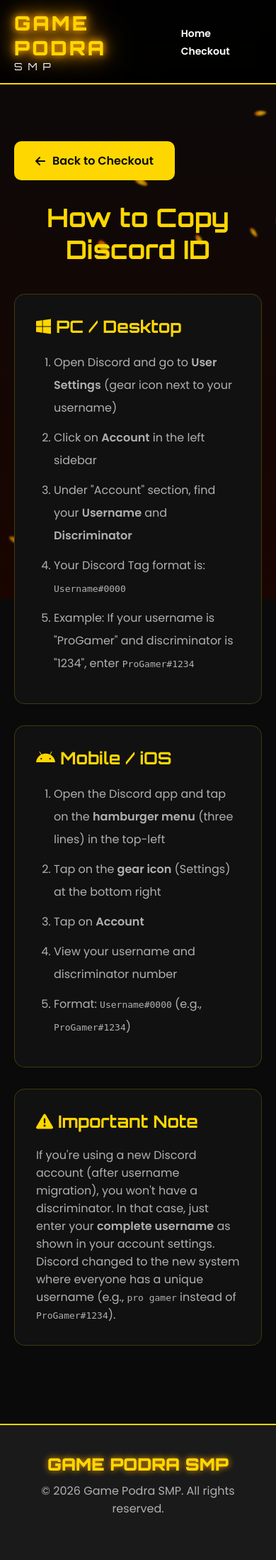
After one commit to spy1345a/GamePodra-Store, a Flask app: page /discord-help in a window 390 px wide. The commit adds this page. Shown: the whole page at 71% size. Run offline with Flask 3, Linux system fonts and the light colour scheme.

Commit message:
Add Discord ID help page with PC and mobile instructions

```diff
--- a/app.py
+++ b/app.py
@@ -31,5 +31,10 @@ def checkout():
                          price=price)
 
 
+@app.route('/discord-help')
+def discord_help():
+    return render_template('discord-help.html')
+
+
 if __name__ == '__main__':
     app.run(debug=True)
--- a/static/style.css
+++ b/static/style.css
@@ -934,3 +934,89 @@ html {
         min-width: 100%;
     }
 }
+
+/* Help Icon */
+.help-icon {
+    color: var(--yellow);
+    text-decoration: none;
+    margin-left: 8px;
+    font-size: 14px;
+    transition: all 0.3s ease;
+}
+
+.help-icon:hover {
+    text-shadow: 0 0 10px var(--yellow-glow);
+    transform: scale(1.1);
+}
+
+/* Discord Help Page */
+.help-section {
+    padding: 80px 20px;
+    min-height: 80vh;
+    position: relative;
+    z-index: 1;
+}
+
+.help-container {
+    max-width: 800px;
+    margin: 0 auto;
+}
+
+.help-container h1 {
+    font-family: 'Orbitron', sans-serif;
+    color: var(--yellow);
+    text-align: center;
+    margin-bottom: 40px;
+    font-size: 36px;
+}
+
+.help-card {
+    background: var(--card-bg);
+    border-radius: 15px;
+    padding: 30px;
+    margin-bottom: 30px;
+    border: 1px solid rgba(255, 215, 0, 0.2);
+}
+
+.help-card h2 {
+    font-family: 'Orbitron', sans-serif;
+    color: var(--yellow);
+    margin-bottom: 20px;
+    font-size: 24px;
+}
+
+.help-card ol {
+    padding-left: 25px;
+    color: var(--text-dim);
+    line-height: 2;
+}
+
+.help-card li {
+    margin-bottom: 10px;
+}
+
+.help-card img {
+    max-width: 100%;
+    border-radius: 10px;
+    margin-top: 15px;
+    border: 2px solid rgba(255, 215, 0, 0.3);
+}
+
+.back-btn {
+    display: inline-flex;
+    align-items: center;
+    gap: 10px;
+    padding: 15px 30px;
+    background: var(--yellow);
+    color: var(--black);
+    text-decoration: none;
+    border-radius: 10px;
+    font-weight: 600;
+    margin-bottom: 30px;
+    transition: all 0.3s ease;
+}
+
+.back-btn:hover {
+    background: #fff;
+    box-shadow: 0 0 20px var(--yellow-glow);
+}
--- a/templates/checkout.html
+++ b/templates/checkout.html
@@ -70,7 +70,7 @@
                         <input type="text" id="minecraftName" name="minecraft_name" required placeholder="Enter your IGN">
                     </div>
                     <div class="form-group">
-                        <label for="discordTag">Discord Tag *</label>
+                        <label for="discordTag">Discord Tag * <a href="/discord-help" class="help-icon" target="_blank"><i class="fas fa-info-circle"></i></a></label>
                         <input type="text" id="discordTag" name="discord_tag" required placeholder="username#0000">
                     </div>
                     <div class="form-group">
--- /dev/null
+++ b/templates/discord-help.html
@@ -0,0 +1,85 @@
+<!DOCTYPE html>
+<html lang="en">
+<head>
+    <meta charset="UTF-8">
+    <meta name="viewport" content="width=device-width, initial-scale=1.0">
+    <title>How to Copy Discord ID - Game Podra SMP</title>
+    <link rel="stylesheet" href="{{ url_for('static', filename='style.css') }}">
+    <link href="https://fonts.googleapis.com/css2?family=Orbitron:wght@400;700;900&family=Poppins:wght@300;400;600&display=swap" rel="stylesheet">
+    <link rel="stylesheet" href="https://cdnjs.cloudflare.com/ajax/libs/font-awesome/6.4.0/css/all.min.css">
+</head>
+<body>
+    <div class="particles" id="particles">
+        <div class="particle"></div>
+        <div class="particle"></div>
+        <div class="particle"></div>
+        <div class="particle"></div>
+        <div class="particle"></div>
+        <div class="particle"></div>
+        <div class="particle"></div>
+        <div class="particle"></div>
+        <div class="particle"></div>
+        <div class="particle"></div>
+        <div class="particle"></div>
+        <div class="particle"></div>
+        <div class="particle"></div>
+        <div class="particle"></div>
+        <div class="particle"></div>
+    </div>
+
+    <nav>
+        <div class="logo">
+            <span class="logo-text">GAME PODRA</span>
+            <span class="logo-sub">SMP</span>
+        </div>
+        <div class="nav-links">
+            <a href="/">Home</a>
+            <a href="/checkout">Checkout</a>
+        </div>
+    </nav>
+
+    <section class="help-section">
+        <div class="help-container">
+            <a href="/checkout" class="back-btn">
+                <i class="fas fa-arrow-left"></i> Back to Checkout
+            </a>
+
+            <h1>How to Copy Discord ID</h1>
+
+            <div class="help-card">
+                <h2><i class="fab fa-windows"></i> PC / Desktop</h2>
+                <ol>
+                    <li>Open Discord and go to <strong>User Settings</strong> (gear icon next to your username)</li>
+                    <li>Click on <strong>Account</strong> in the left sidebar</li>
+                    <li>Under "Account" section, find your <strong>Username</strong> and <strong>Discriminator</strong></li>
+                    <li>Your Discord Tag format is: <code>Username#0000</code></li>
+                    <li>Example: If your username is "ProGamer" and discriminator is "1234", enter <code>ProGamer#1234</code></li>
+                </ol>
+            </div>
+
+            <div class="help-card">
+                <h2><i class="fab fa-android"></i> Mobile / iOS</h2>
+                <ol>
+                    <li>Open the Discord app and tap on the <strong>hamburger menu</strong> (three lines) in the top-left</li>
+                    <li>Tap on the <strong>gear icon</strong> (Settings) at the bottom right</li>
+                    <li>Tap on <strong>Account</strong></li>
+                    <li>View your username and discriminator number</li>
+                    <li>Format: <code>Username#0000</code> (e.g., <code>ProGamer#1234</code>)</li>
+                </ol>
+            </div>
+
+            <div class="help-card">
+                <h2><i class="fas fa-exclamation-triangle"></i> Important Note</h2>
+                <p style="color: var(--text-dim);">If you're using a new Discord account (after username migration), you won't have a discriminator. In that case, just enter your <strong>complete username</strong> as shown in your account settings. Discord changed to the new system where everyone has a unique username (e.g., <code>pro gamer</code> instead of <code>ProGamer#1234</code>).</p>
+            </div>
+        </div>
+    </section>
+
+    <footer>
+        <div class="footer-content">
+            <div class="footer-logo">GAME PODRA SMP</div>
+            <p>© 2026 Game Podra SMP. All rights reserved.</p>
+        </div>
+    </footer>
+</body>
+</html>
```
